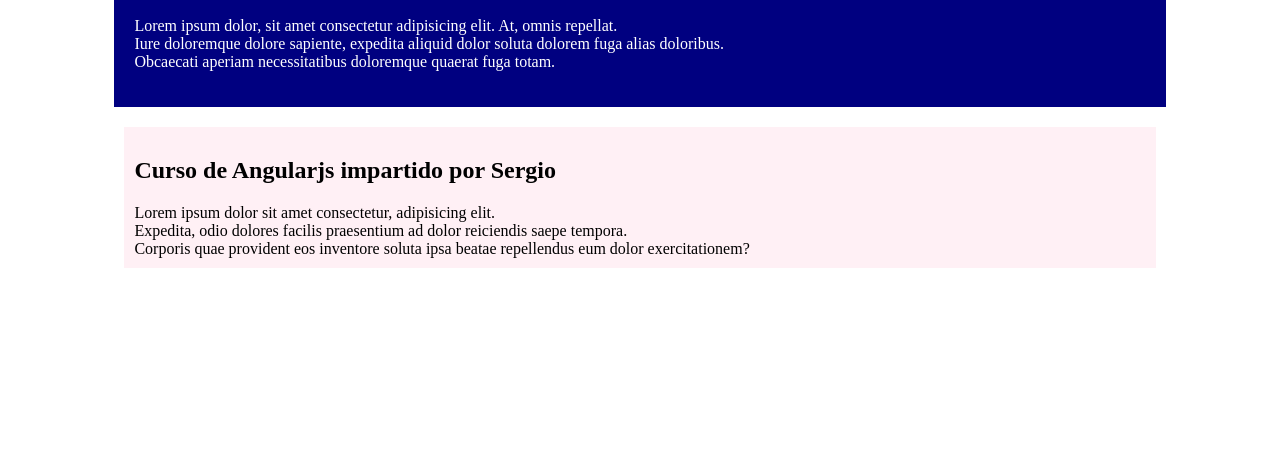
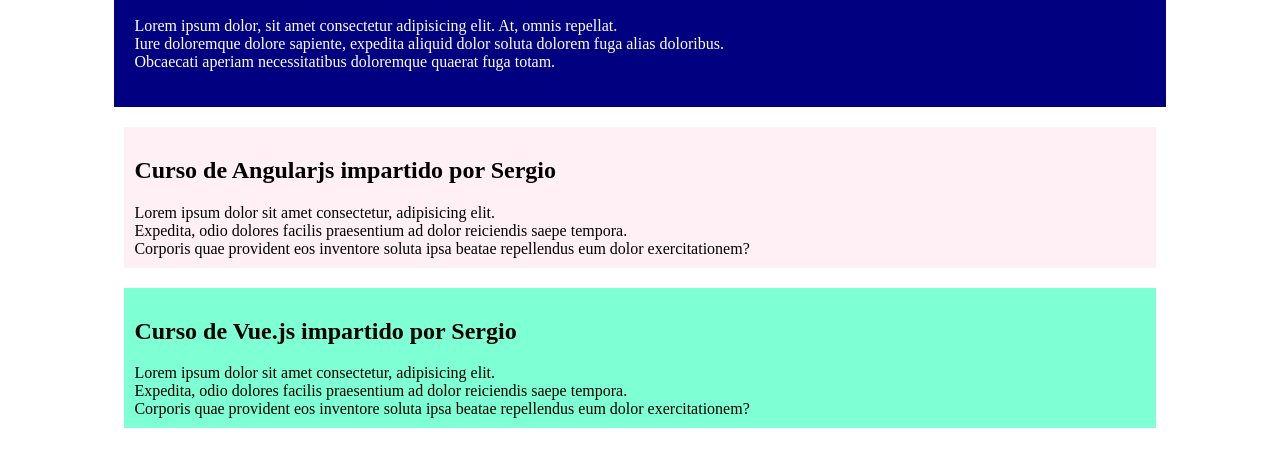
Before and after one commit to checho-coder/blog-de-frameworks, a plain HTML site: page index.html in a window 1280 px wide. Shown: the part 150-616 px from the top of the page. Drawn offline with Linux system fonts and the light colour scheme.

Commit message:
Se agrega el articulo de vuejs

```diff
--- a/estilos.css
+++ b/estilos.css
@@ -26,3 +26,15 @@ p{
 .angular-title{
     color: black;
 }
+
+#vuejs-articulo{
+    padding: 10px;
+    width: 80%;
+    height: auto;
+    margin: 20px auto;
+    background-color: aquamarine;
+}
+
+.vuejs-title{
+    color: black;
+}
--- a/index.html
+++ b/index.html
@@ -22,5 +22,12 @@
         Expedita, odio dolores facilis praesentium ad dolor reiciendis saepe tempora. <br>
         Corporis quae provident eos inventore soluta ipsa beatae repellendus eum dolor exercitationem?
     </article>
+
+    <article id="vuejs-articulo">
+        <h2 class="vuejs-title">Curso de Vue.js impartido por Sergio</h2>
+        Lorem ipsum dolor sit amet consectetur, adipisicing elit. <br>
+        Expedita, odio dolores facilis praesentium ad dolor reiciendis saepe tempora. <br>
+        Corporis quae provident eos inventore soluta ipsa beatae repellendus eum dolor exercitationem?
+    </article>
 </body>
 </html>
```
